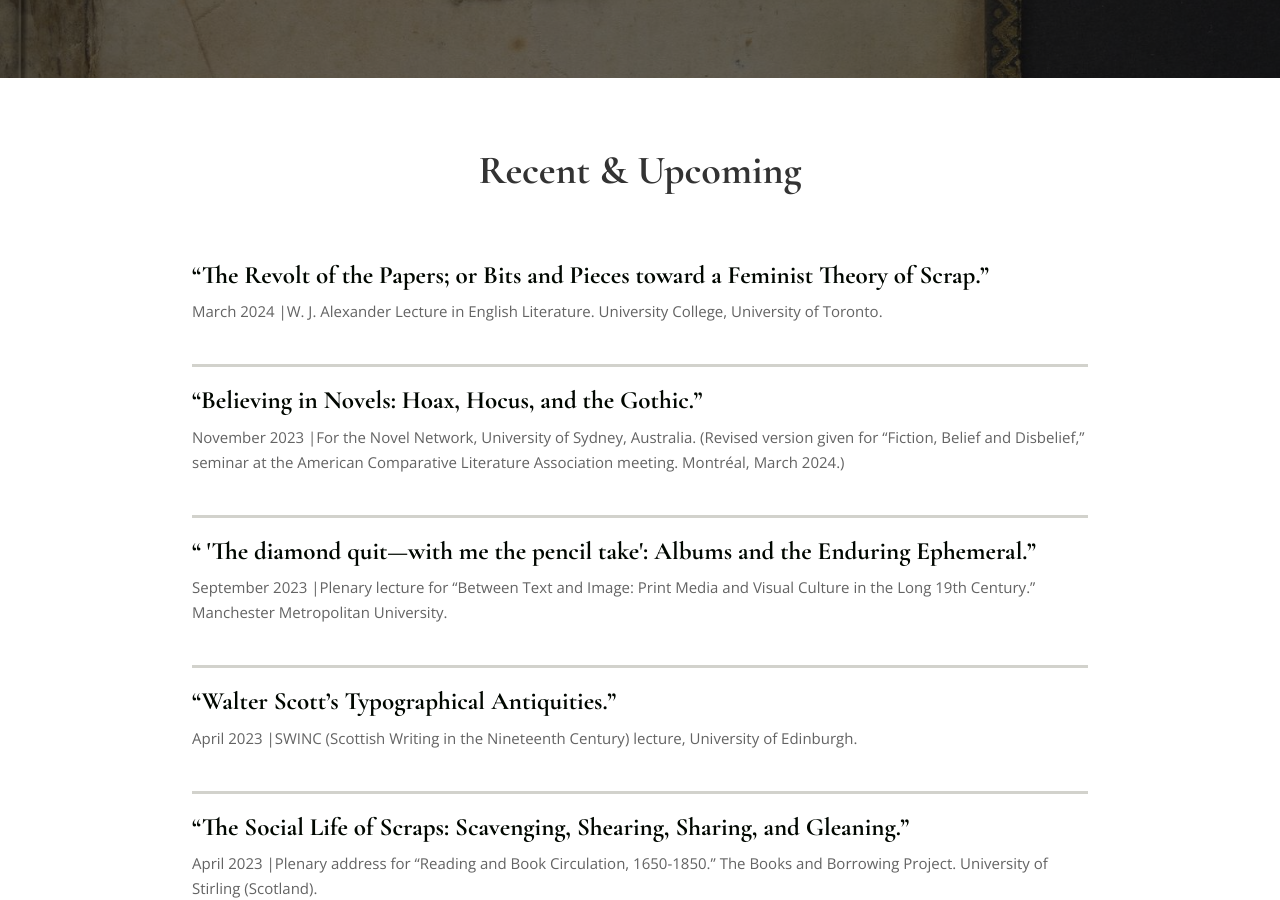
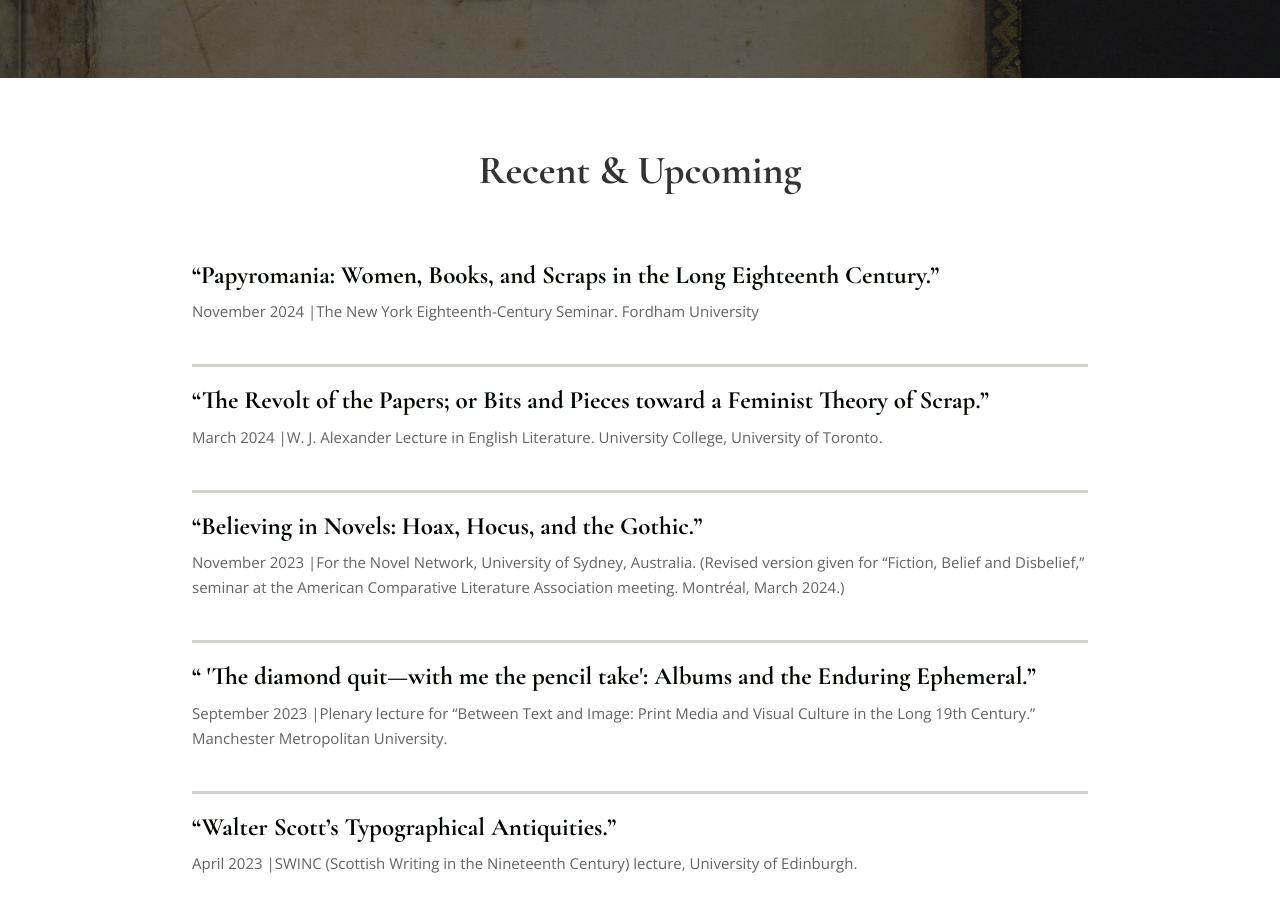
Before and after one commit to ceyingst/DLSite, a Jekyll site: the page built from talks.html, in a window 1280 px wide and 900 px high, scrolled down 401 px. Built offline with Jekyll 4.4.1, drawn with Linux system fonts in a browser that asks for light colours; nearby versions of some CDN libraries; some web fonts are replaced.

Commit message:
updating talks

```diff
--- a/CNAME
+++ /dev/null
@@ -1 +0,0 @@
-deidrelynch.org
--- a/_data/talks.yml
+++ b/_data/talks.yml
@@ -1,3 +1,6 @@
+- title: "Papyromania: Women, Books, and Scraps in the Long Eighteenth Century."
+  date: November 2024
+  content: 'The New York Eighteenth-Century Seminar. Fordham University'
 - title: "The Revolt of the Papers; or Bits and Pieces toward a Feminist Theory of Scrap."
   date: March 2024
   content: W. J. Alexander Lecture in English Literature. University College, University of Toronto.
--- a/work.html
+++ b/work.html
@@ -1,7 +1,7 @@
 ---
 layout: page
-title: Writing
-permalink: /writing/
+title: work
+permalink: /work/
 ---
 
 <!-- Slider Start -->
```
Also changed, not shown: img/portfolio/dec7d5af-6e29-4c6e-92ef-cb8ee2f709ca_text.gif (added), 7 other files.
